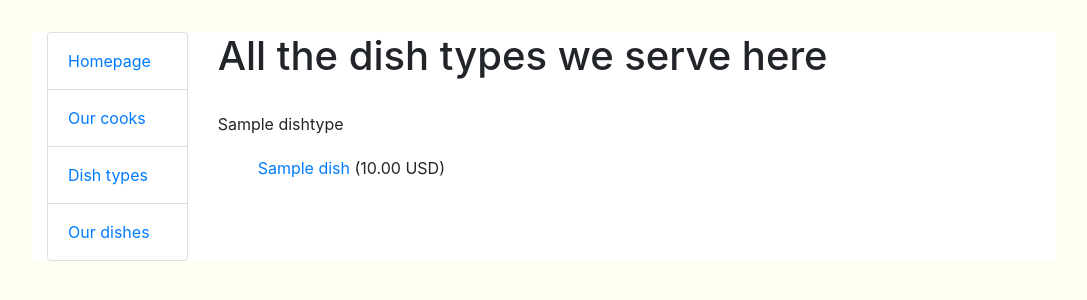
After one commit to Cerne13/django-restaurant, a Django app: page /dish-types/ in a window 1280 px wide. The commit adds this page. Shown: the top 300 px of the page, without its empty margins (96-1183 px from the left). Run offline with Django 4.2, Linux system fonts and the light colour scheme; tables that the repository leaves empty hold one stand-in row (values such as "Sample post").

Commit message:
Add dish types page and cross-linking

```diff
--- a/kitchen/models.py
+++ b/kitchen/models.py
@@ -34,7 +34,7 @@ class Dish(models.Model):
     dish_type = models.ForeignKey(
         to=DishType,
         on_delete=models.CASCADE,
-        related_name="dish_type",
+        related_name="dish",
     )
     cooks = models.ManyToManyField(
         to=Cook,
--- a/kitchen/urls.py
+++ b/kitchen/urls.py
@@ -5,7 +5,8 @@ from kitchen.views import (
     CookList,
     DishList,
     CookDetail,
-    DishDetail
+    DishDetail,
+    DishTypeList
 )
 
 
@@ -14,7 +15,8 @@ urlpatterns = [
     path("cooks/", CookList.as_view(), name="cooks-list"),
     path("cooks/<int:pk>/detail/", CookDetail.as_view(), name="cook-detail"),
     path("dishes/", DishList.as_view(), name="dishes-list"),
-    path('dishes/<int:pk>/detail', DishDetail.as_view(), name="dish-detail"),
+    path("dishes/<int:pk>/detail/", DishDetail.as_view(), name="dish-detail"),
+    path("dish-types/", DishTypeList.as_view(), name="dish-types")
 
 ]
 
--- a/kitchen/views.py
+++ b/kitchen/views.py
@@ -2,7 +2,7 @@ from django.shortcuts import render
 from django.urls import reverse_lazy
 from django.views import generic
 
-from kitchen.models import Cook, Dish
+from kitchen.models import Cook, Dish, DishType
 
 
 def index(request):
@@ -28,6 +28,13 @@ class DishDetail(generic.DetailView):
     queryset = Dish.objects.all().prefetch_related("cooks")
 
 
+class DishTypeList(generic.ListView):
+    model = DishType
+    # queryset = DishType.objects.all().select_related("dish")
+    template_name = "dish_type_list.html"
+    context_object_name = "dish_type_list"
+
+
 class CookList(generic.ListView):
     model = Cook
     fields = "__all__"
--- /dev/null
+++ b/templates/dish_type_list.html
@@ -0,0 +1,29 @@
+{% extends "base.html" %}
+
+{% block title %}
+  <title>All the dish types</title>
+{% endblock %}
+
+{% block content %}
+  <h1>All the dish types we serve here</h1>
+
+  {% if dish_type_list %}
+    {% for dish_type in dish_type_list %}
+      <br>
+      <p>{{ dish_type.name }}</p>
+      <ul>
+        {% if dish_type.dish.all %}
+          {% for dish in dish_type.dish.all %}
+            <li>
+              <a href={% url "kitchen:dish-detail" pk=dish.id %}>{{ dish.name }}    </a>
+              <span>({{ dish.price }} USD)</span>
+            </li>
+          {% endfor %}
+        {% else %}
+          == No dishes yet ==
+        {% endif %}
+      </ul>
+    {% endfor %}
+
+  {% endif %}
+{% endblock %}
--- a/templates/includes/sidebar.html
+++ b/templates/includes/sidebar.html
@@ -6,6 +6,9 @@
     <a href={% url "kitchen:cooks-list" %}>Our cooks</a>
   </li>
   <li class="list-group-item">
+    <a href={% url "kitchen:dish-types" %}>Dish types</a>
+  </li>
+  <li class="list-group-item">
     <a href={% url "kitchen:dishes-list" %}>Our dishes</a>
   </li>
 </ul>
```
